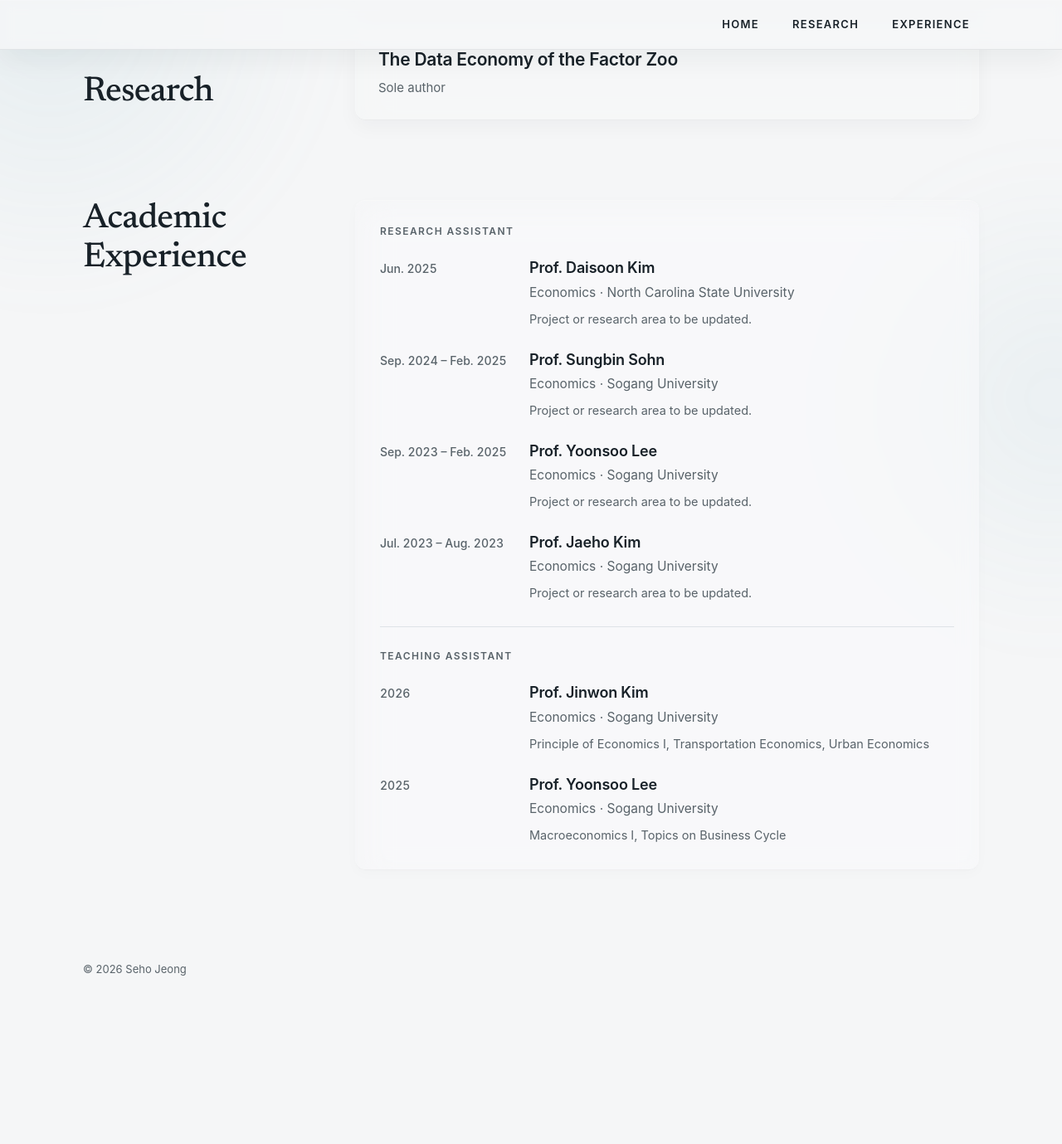
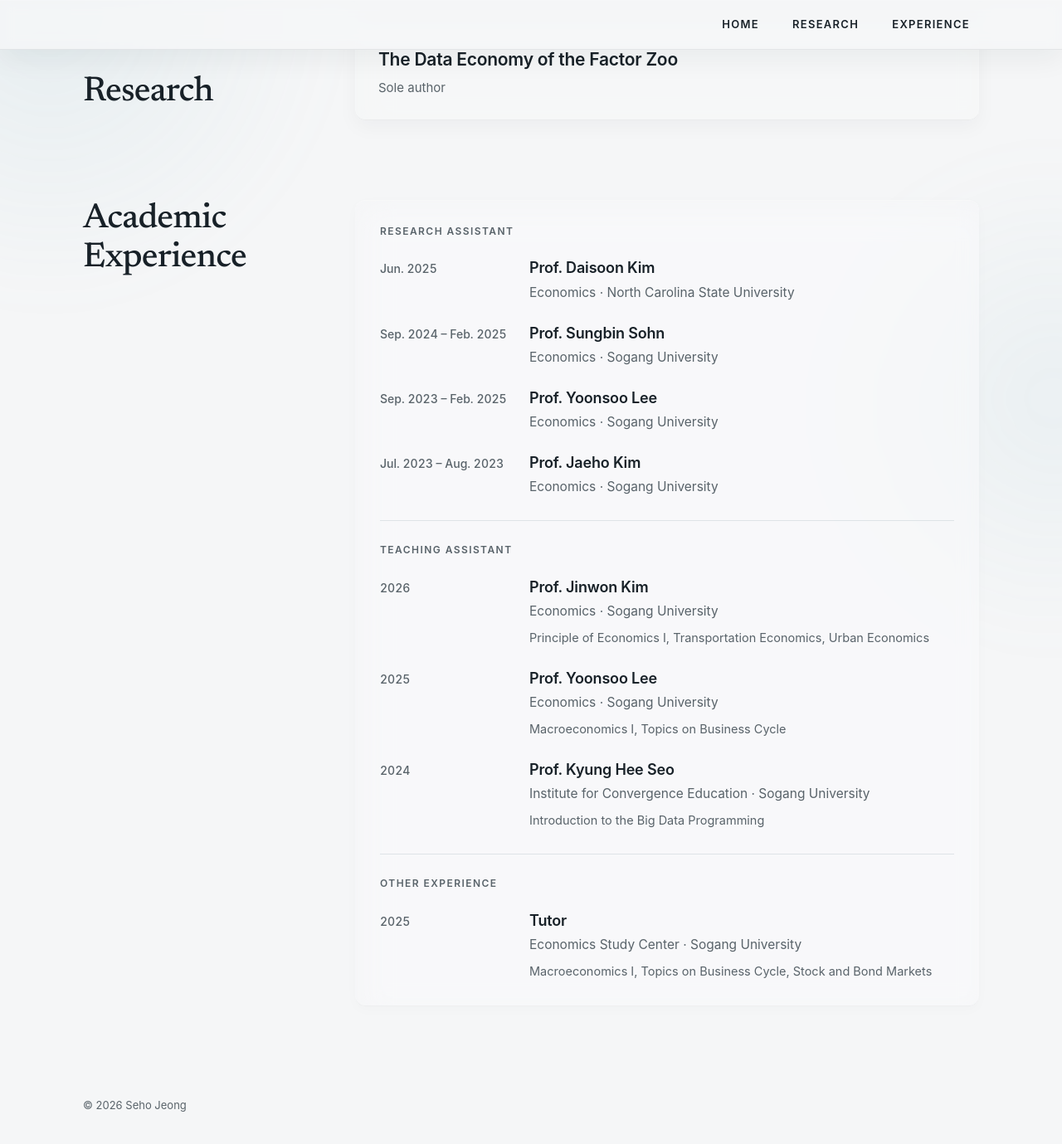
Before and after one commit to jeong-seho/jeong-seho.github.io, a Jekyll site: the page built from index.md, in a window 1280 px wide and 1400 px high, scrolled down 1317 px. Shown: the top 1379 px of the window at 83% size. Built offline with Jekyll 4.4.1, drawn with Linux system fonts in a browser that asks for light colours; some web fonts are replaced; before the commit the page ends 2553 px from its top, so only the background shows below that.

Commit message:
Update index.md

```diff
--- a/index.md
+++ b/index.md
@@ -197,14 +197,12 @@ permalink: /
                     <h3 id="research-assistant-title" class="experience-group-title">Research Assistant</h3>
 
                     <ul class="experience-list">
-                        <!-- Replace this placeholder with each research appointment. -->
                         <li class="experience-item">
                             <p class="experience-period">Jun. 2025</p>
 
                             <div class="experience-details">
                                 <h4 class="experience-entry-title">Prof. Daisoon Kim</h4>
                                 <p class="experience-affiliation">Economics · North Carolina State University</p>
-                                <p class="experience-note">Project or research area to be updated.</p>
                             </div>
                         </li>
 
@@ -214,7 +212,6 @@ permalink: /
                             <div class="experience-details">
                                 <h4 class="experience-entry-title">Prof. Sungbin Sohn</h4>
                                 <p class="experience-affiliation">Economics · Sogang University</p>
-                                <p class="experience-note">Project or research area to be updated.</p>
                             </div>
                         </li>
 
@@ -224,7 +221,6 @@ permalink: /
                             <div class="experience-details">
                                 <h4 class="experience-entry-title">Prof. Yoonsoo Lee</h4>
                                 <p class="experience-affiliation">Economics · Sogang University</p>
-                                <p class="experience-note">Project or research area to be updated.</p>
                             </div>
                         </li>
 
@@ -234,7 +230,6 @@ permalink: /
                             <div class="experience-details">
                                 <h4 class="experience-entry-title">Prof. Jaeho Kim</h4>
                                 <p class="experience-affiliation">Economics · Sogang University</p>
-                                <p class="experience-note">Project or research area to be updated.</p>
                             </div>
                         </li>
                     </ul>
@@ -264,6 +259,32 @@ permalink: /
                                 <p class="experience-note">Macroeconomics I, Topics on Business Cycle</p>
                             </div>
                         </li>
+
+                        <li class="experience-item">
+                            <p class="experience-period">2024</p>
+
+                            <div class="experience-details">
+                                <h4 class="experience-entry-title">Prof. Kyung Hee Seo</h4>
+                                <p class="experience-affiliation">Institute for Convergence Education · Sogang University</p>
+                                <p class="experience-note">Introduction to the Big Data Programming</p>
+                            </div>
+                        </li>
+                    </ul>
+                </section>
+
+                <section class="experience-group experience-group--plain-list" aria-labelledby="other-experience-title">
+                    <h3 id="other-experience-title" class="experience-group-title">Other Experience</h3>
+
+                    <ul class="experience-list">
+                        <li class="experience-item">
+                            <p class="experience-period">2025</p>
+
+                            <div class="experience-details">
+                                <h4 class="experience-entry-title">Tutor</h4>
+                                <p class="experience-affiliation">Economics Study Center · Sogang University</p>
+                                <p class="experience-note">Macroeconomics I, Topics on Business Cycle, Stock and Bond Markets</p>
+                            </div>
+                        </li>
                     </ul>
                 </section>
             </div>
```
